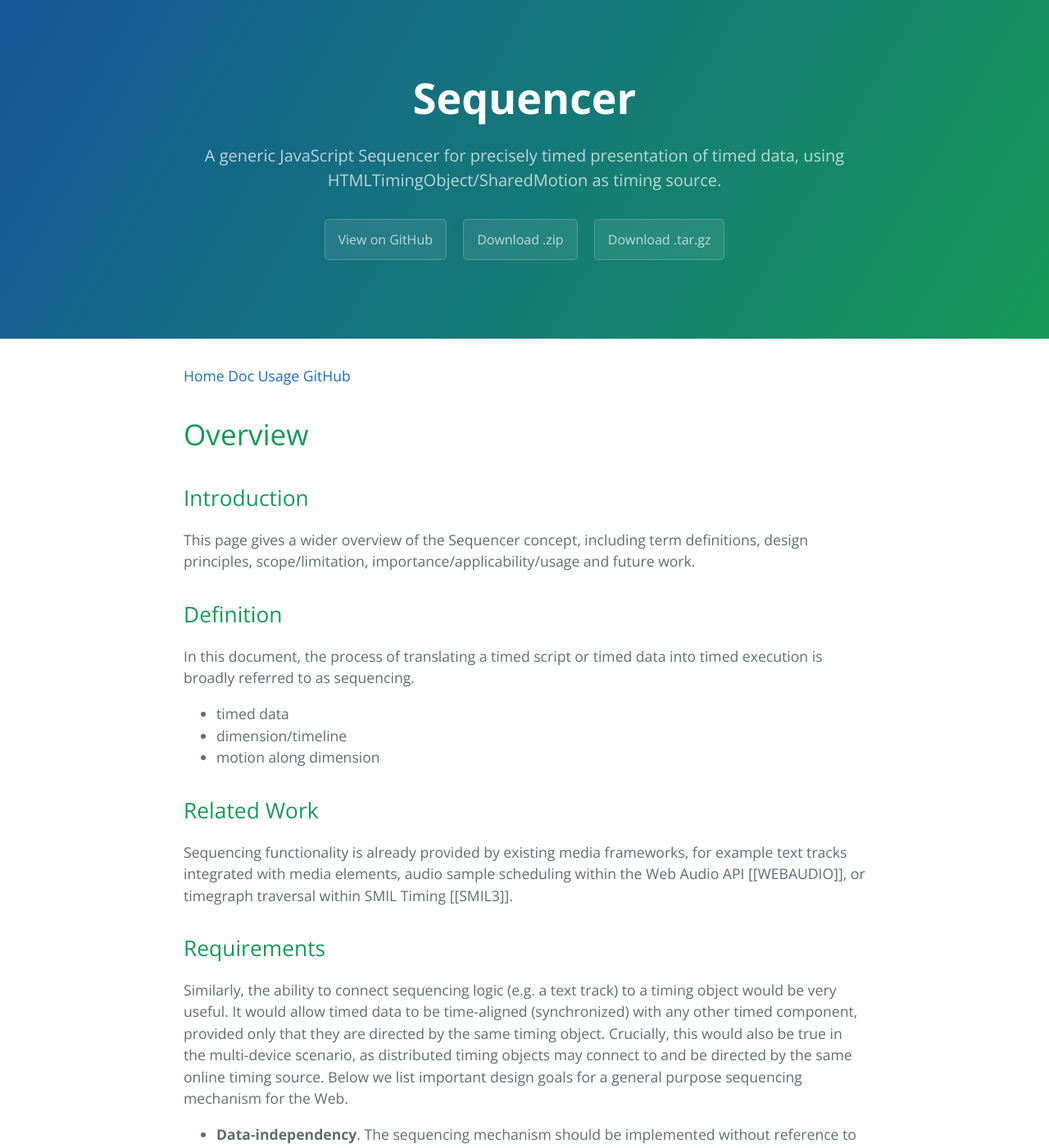
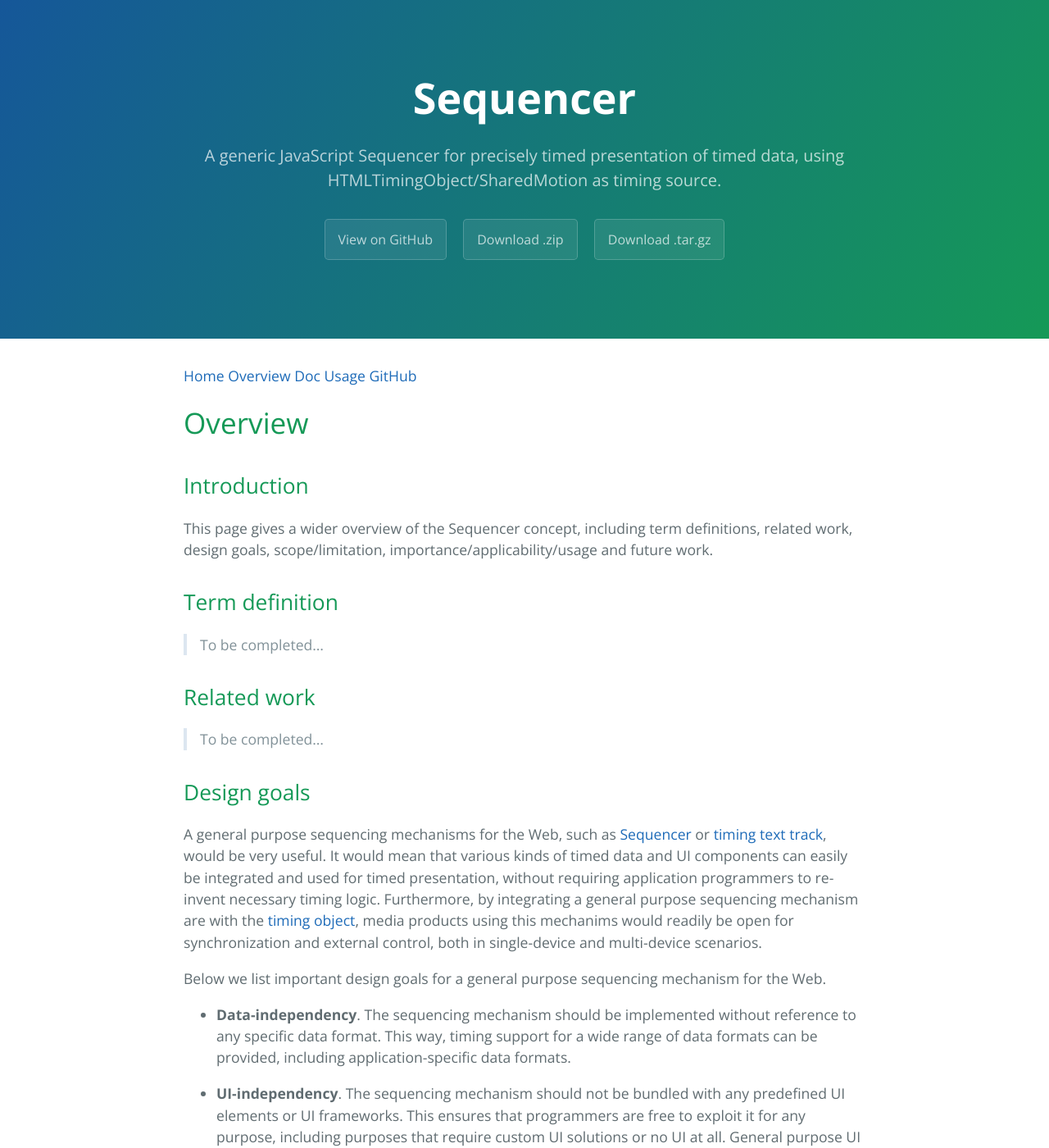
Before and after one commit to webtiming/sequencer, a Jekyll site: the page built from overview.md, in a window 1280 px wide and 1400 px high. Shown: the whole window at 82% size. Built offline with Jekyll 4.4.1, drawn with Linux system fonts in a browser that asks for light colours; Markdown is read by kramdown in place of the engine named in the settings; some of the changed text lies outside the part shown.

Commit message:
made overview look better and made some adjustments to homepage demo

```diff
--- a/_includes/nav.html
+++ b/_includes/nav.html
@@ -1,3 +1,4 @@
+<div>
   <p>
   	<!--
       {% for p in site.pages %}
@@ -5,9 +6,7 @@
       {% endfor %}
       -->
     	<a href="index.html">Home</a>
-    <!--
-  	<a href="project.html">Project</a>
-    -->
+    	<a href="overview.html">Overview</a>
     	<a href="docs.html">Doc</a>
       <a href="usage.html">Usage</a>
       <!--
@@ -20,3 +19,4 @@
   	<a href="integration.html">Integration</a>
   	-->
   </p>
+<div>
--- a/index.js
+++ b/index.js
@@ -1,7 +1,7 @@
 var DEMO = function () {
 
 
-	var text = "This animation is driven by the sequencer and synchronized globally through Shared Motion! Open the page on another device and prepare to be amazed!";
+	var text = "This animation is driven by the Sequencer and synchronized globally through TimingObject and Shared Motion! Open the page on another device, click forwards and prepare to be amazed!";
 	var range = [0.0, 100.0];
 	var scale = function (offset, oldLength, newLength) {
 		return offset*range[1]/text.length;
--- a/overview.md
+++ b/overview.md
@@ -4,23 +4,32 @@
 ---
 
 ## Introduction
-This page gives a wider overview of the Sequencer concept, including term definitions, design principles, scope/limitation, importance/applicability/usage and future work.
+This page gives a wider overview of the Sequencer concept, including term definitions, related work, design goals, scope/limitation, importance/applicability/usage and future work.
 
-## Definition
+## Term definition
 
+> To be completed...
+
+<!--
 In this document, the process of translating a timed script or timed data into timed execution is broadly referred to as sequencing.
 - timed data
 - dimension/timeline
 - motion along dimension
+-->
 
-## Related Work
+## Related work
 
+> To be completed...
+
+<!--
 Sequencing functionality is already provided by existing media frameworks, for example text tracks  integrated with  media elements, audio sample scheduling within the Web Audio API [[WEBAUDIO]], or timegraph traversal within SMIL Timing [[SMIL3]].
+-->
 
+## Design goals
 
-## Requirements
+A general purpose sequencing mechanisms for the Web, such as [Sequencer](index.html) or [timing text track](http://webtiming.github.io/timingobject/#timing-text-track), would be very useful. It would mean that various kinds of timed data and UI components can easily be integrated and used for timed presentation, without requiring application programmers to re-invent necessary timing logic. Furthermore, by integrating a general purpose sequencing mechanism are with the [timing object](http://webtiming.github.io/timingobject), media products using this mechanims would readily be open for synchronization and external control, both in single-device and multi-device scenarios.
 
-Similarly, the ability to connect sequencing logic (e.g. a text track) to a timing object would be very useful. It would allow timed data to be time-aligned (synchronized) with any other timed component, provided only that they are directed by the same timing object. Crucially, this would also be true in the multi-device scenario, as distributed timing objects may connect to and be directed by the same online timing source. Below we list important design goals for a general purpose sequencing mechanism for the Web.
+Below we list important design goals for a general purpose sequencing mechanism for the Web.
 
 - **Data-independency**. The sequencing mechanism should be implemented without reference to any specific data format. This way, timing support for a wide range of data formats can be provided, including application-specific data formats.
 
@@ -34,8 +43,17 @@
 
 - **Simple usage**
 
+
+# Scope and limitations
+
+> To be completed...
+
+
 # Importance
 
+> To be completed...
+
+<!--
 ## Programming tool
 In short, the sequencing mechanism should be made available as a generic programming concept/tool. This would presumably benefit both individual programmers as well as developers of advanced media frameworks.
 - Should be available in any kind of
@@ -47,3 +65,14 @@
 - decoupling sequencer from timing resource and data and UI gives a lot of flexibility.
 
 ## Defining the state of linear media
+-->
+
+
+# Applicability and usage
+
+> To be completed...
+
+
+# Future work
+
+> To be completed...
```
Also changed, not shown: index.md (+2 -1 lines). Lines whose indentation alone changed are shown as unchanged.
